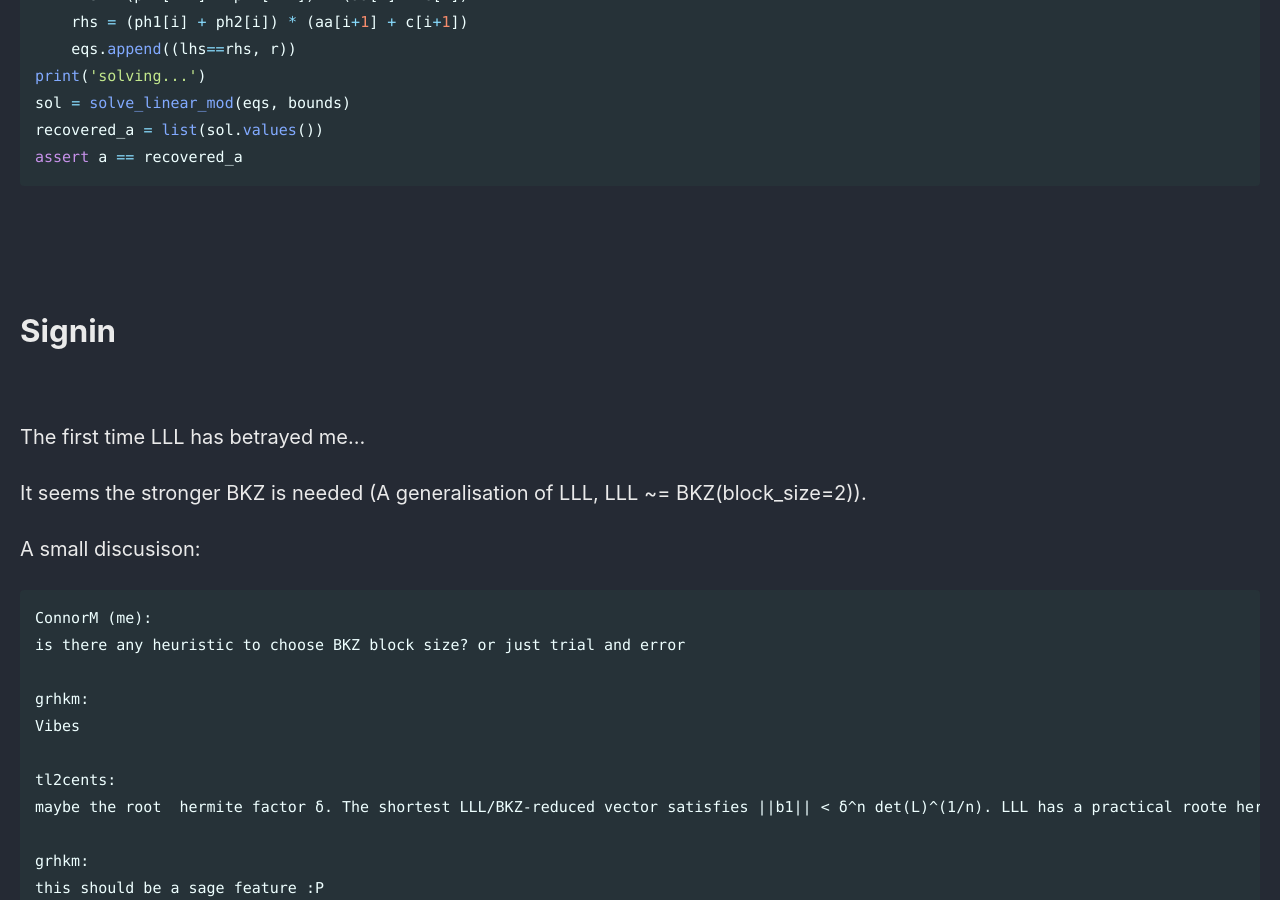
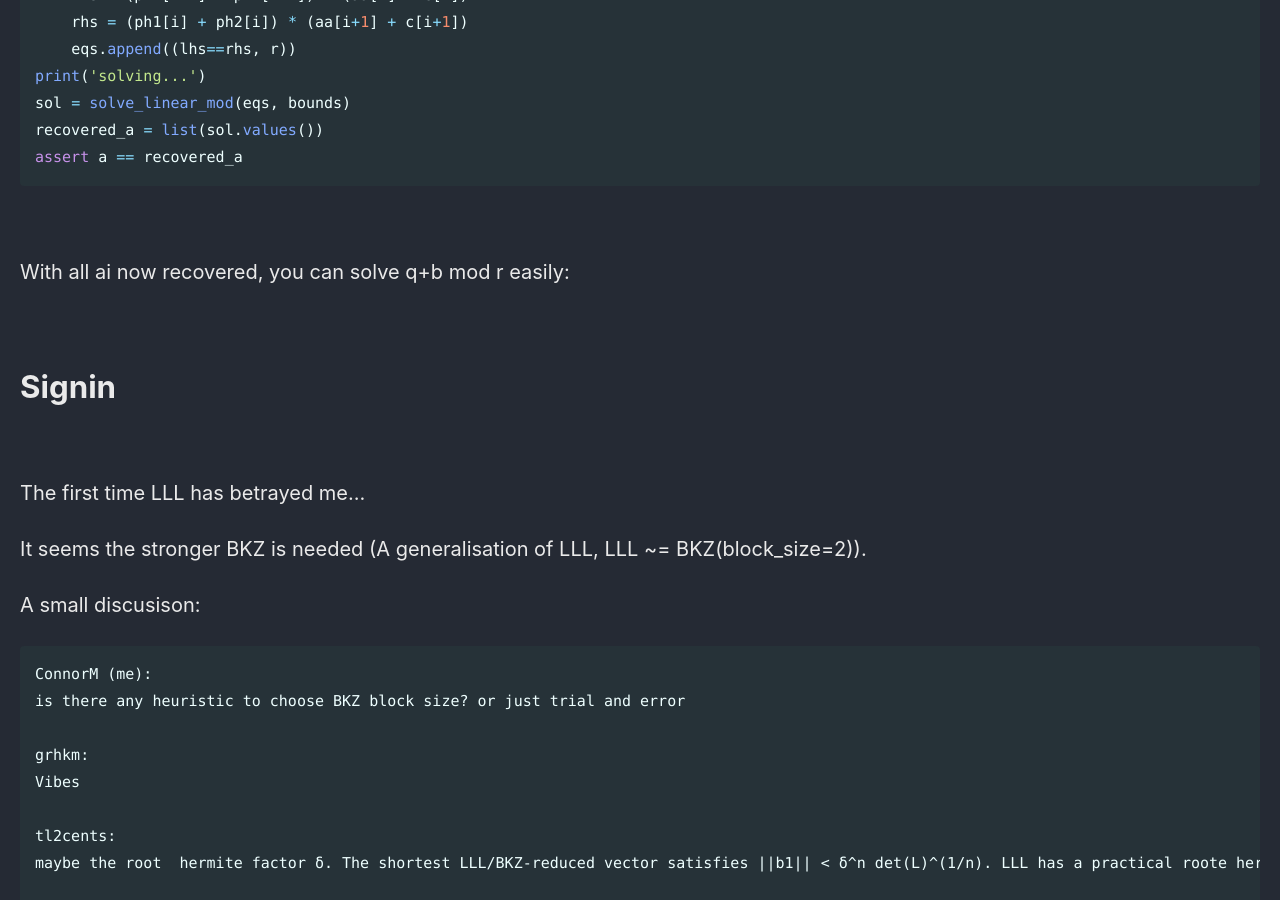
Before and after one commit to Connor-McCartney/Connor-McCartney.github.io, a Jekyll site: the page built from _pages/cryptography/other/0CTF2024.md, in a window 1280 px wide and 900 px high, scrolled down 3557 px. Built offline with Jekyll 4.4.1, drawn with Linux system fonts in a browser that asks for light colours; cached includes are drawn as plain includes.

Commit message:
Update 0CTF2024.md

```diff
--- a/_pages/cryptography/other/0CTF2024.md
+++ b/_pages/cryptography/other/0CTF2024.md
@@ -147,6 +147,9 @@ assert a == recovered_a
 
 <br>
 
+With all ai now recovered, you can solve q+b mod r easily:
+
+
 
 <br>
 
```
